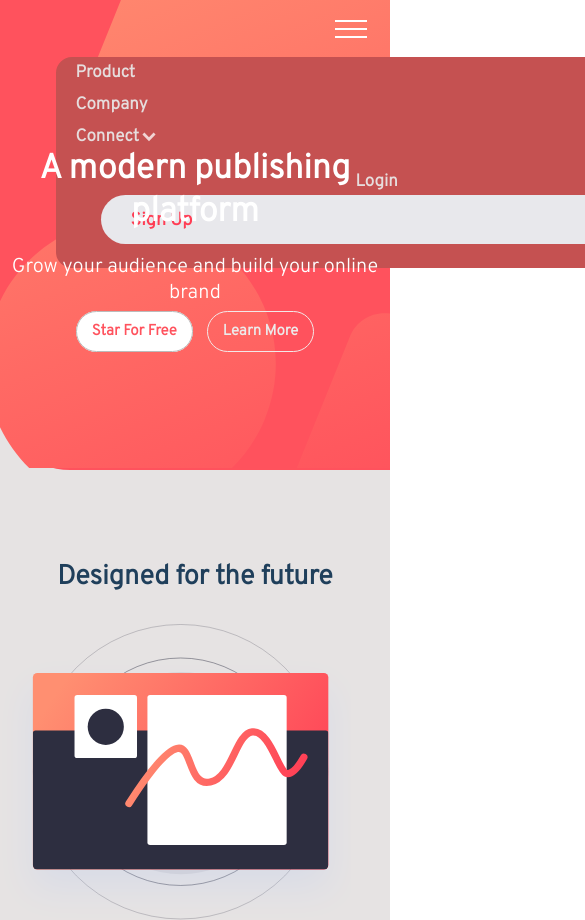
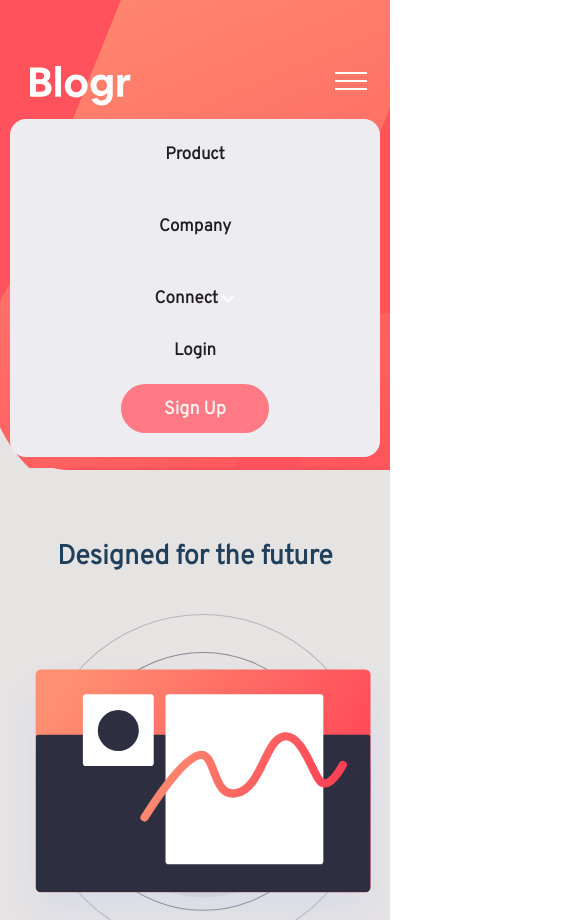
Before and after one commit to Jose1808x/retonumero3, a plain HTML site: page index.html in a window 390 px wide. Shown: the top 920 px of the page, 585 px wide, since content can reach past the window. Drawn offline with nearby package versions, Linux system fonts and the light colour scheme.

Commit message:
un gran avance

```diff
--- a/estilos/estilos3.css
+++ b/estilos/estilos3.css
@@ -37,6 +37,7 @@ a{
     display: flex;
     flex-flow:row nowrap;
     height: 100px;
+    width: 100%;
     align-items: center;
   }
    .logo{
@@ -323,7 +324,7 @@ h3{
     margin-top: -85%;
     margin-left: -30%;
 }
-.aside{
+.state{
     width: 95%;
     position: relative;
 }
@@ -465,7 +466,8 @@ h4{
         height: 468px;
       }
     .logo{
-        margin-left: 350px;
+        margin-left: 30px;
+        z-index: 1;
     }
     .nav{
         display: flex;
@@ -476,6 +478,13 @@ h4{
         align-items: center;
         padding-top: 250px;
         padding-bottom: 25px;
+
+        /* ---------estilos actualizados----------*/
+        width: 100vw;
+        position: absolute;
+        z-index: 20;
+        display: flex;
+        justify-content: center;
        /* margin-top: 250px;
         font-size: 10px;
         flex-direction: column;
@@ -495,14 +504,30 @@ h4{
         display: flex;
     }*/
     .principal-activado{
-        display:flex;
+        display: flex;
+        margin-top: 250px;
         background: rgb(197, 81, 81);
-        width: 90%;
-        margin: auto;
+        width: 95%;
         border-radius: 1rem;
         flex-direction: column;
+        z-index:2;
         top: 11rem;
         padding-bottom: 1.5rem;
+        background: rgb(236, 236, 241);
+        /*display: none;*/
+    }
+    .item{
+        padding: 20px 20px;
+        margin: 0 auto;
+
+    }
+    .bot1{
+        color: rgb(31, 29, 29);
+    }
+    .bot1:hover{
+        color: black;
+        text-decoration: underline;
+        transition: .4s;
     }
     .submenu{
         list-style-type: none;
@@ -514,15 +539,38 @@ h4{
         transform:translateY(100%);
         background: rgb(251, 249, 249);
         border-radius: 5px;
-        padding: 10px 10px;
+        padding: 10px 0px;
         margin-top: -30px;
         width: 100%;
     }
-
+    .inicio{
+        width: 40%;
+        text-align: center;
+        margin: 0 auto;
+        background: hsl(355, 100%, 74%);
+    }
+    .inicio:hover{
+        border: 1px solid #f3f3f3;
+    }
+    .signup{
+        color: #f3f3f3;
+    }
+    .registro{
+        margin: 0 auto;
+        margin-bottom: 20px;
+    }
+    .login{
+        color: rgb(31, 29, 29);
+    }
+    .login:hover{
+        color: rgb(12, 11, 11);
+        text-decoration: underline;
+        transition: .4s;
+    }
     .ham{
         display: block;
         position: absolute;
-        top: 20px;
+        margin-top: 65px;
         right: 25px;
     }
     .texto{
@@ -543,9 +591,8 @@ h4{
         display: block;
     }
     .boton1{
-        border: 1px solid #bbb;
         padding: 10px 15px;
-        color: hsl(356, 100%, 66%);
+        color: hsl(355, 100%, 74%);
         background:#fff;
         border-radius:30px;
         font-size: 15px;
@@ -553,7 +600,7 @@ h4{
         font-family: 'Overpass', sans-serif;
    }
    .boton1:hover{
-       background:transparent;
+       background:hsl(355, 100%, 74%);
        color: #f3f3f3;
        transition: .3s;
    }
@@ -568,13 +615,13 @@ h4{
    }
    .boton2:hover{
        background:rgb(255, 255, 255) ;
-       color: hsl(356, 100%, 66%);
+       color: hsl(355, 100%, 74%);
        transition: .3s;
    }
     .titulo{
         text-align: center;
         font-size: 18px;
-        padding-top: 90px;
+        padding-top: 70px;
         padding-bottom: 50px;
         font-family: 'Overpass', sans-serif;
     }
@@ -586,9 +633,9 @@ h4{
         background-attachment: contain;
         position: absolute;
         flex-direction: wrap;
-        width: 90%;
-        margin-top: -20px ;
-        height: 300px;
+        width: 100%;
+        margin-top: -10px ;
+        height: 340px;
     }
     .editor{
         display: flex;
@@ -604,18 +651,19 @@ h4{
         font-size: 30px;
         text-align: center;
         width: 100%;
-        margin-top: 250px;
+        margin-top: 320px;
         margin-right: 20px;
     }
     .parrafo2{
         font-size: 12px;
+        margin-top: 20px;
     }
     .celular img{
         width: 100%;
         height: 300px;
         position: relative;
         margin-left: -30px;
-        margin-top: -110px;
+        margin-top: -100px;
     }
     .aside{
         text-align: center;
@@ -631,14 +679,20 @@ h4{
         margin: 0;
         padding: 0;
     }
+    .state{
+        margin-top: 110px;
+        width: 100%;
+    }
     .titulo3{
-        font-size: 30px;
-
+        font-size: 20px;
+    }
+    .parrafo3{
+        font-size: 60px;
     }
     .mobile{
         background: hsl(237, 17%, 21%);
         display:grid;
-        grid-template-columns: 200% 400%;
+        grid-template-columns: 0% 100%;
         margin-bottom: 80px;
         border-radius: 0 70px 0 70px;
         overflow: hidden;
--- a/index.html
+++ b/index.html
@@ -31,7 +31,7 @@
                     <a class="bot1" href="#">Connect <img class="flecha2" src="imagenes/icon-arrow-light.svg" alt=""></a>
                     <ul class="submenu">
                         <li class="aside">
-                            <a class="lista_inside" href="#">Contact</a>
+                            <a class="lista_inside" href="#">Contact<!-- a cada boton le agregare una flecha roja con la clase flecha1 y la desaparecere en el css y la aparecere en la media--></a>
                         </li>
                         <li class="aside">
                             <a class="lista_inside" href="#">Newsletter</a>
@@ -85,7 +85,7 @@
            <div class="imagen3">
                <img class="circulo"src="imagenes/bg-pattern-circles.svg" alt="">
            </div>
-           <div class="aside">
+           <div class="state">
             <h3 class="titulo3">State of the Art Infrastructure</h3>
             <br>
             <p class="parrafo3">With reliability and speed in mind, worldwide data centers provide the backbone for ultra-fast connectivity. This ensures your site will load instantly, no matter where your readers are, keeping your site competitive.</p>
```
